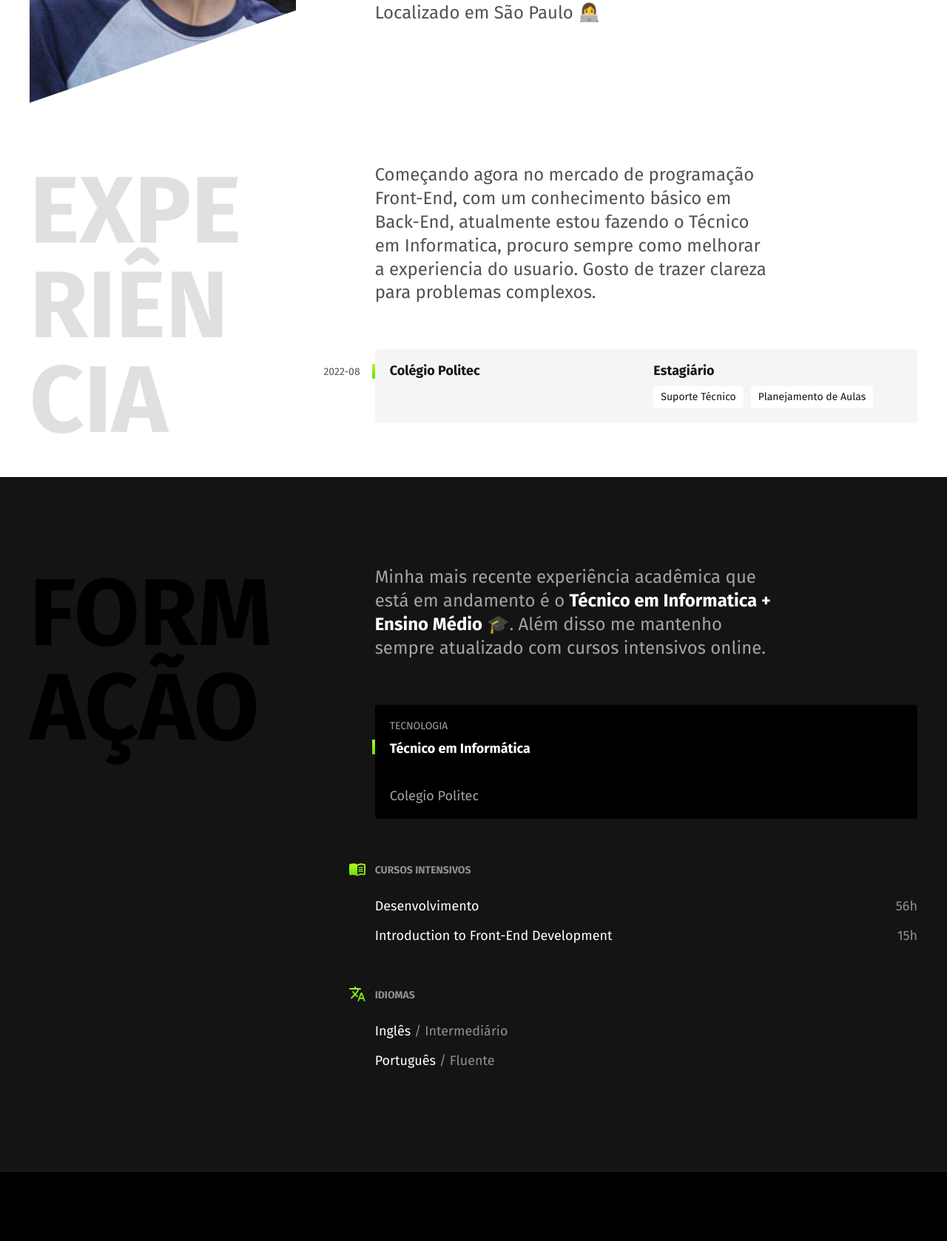
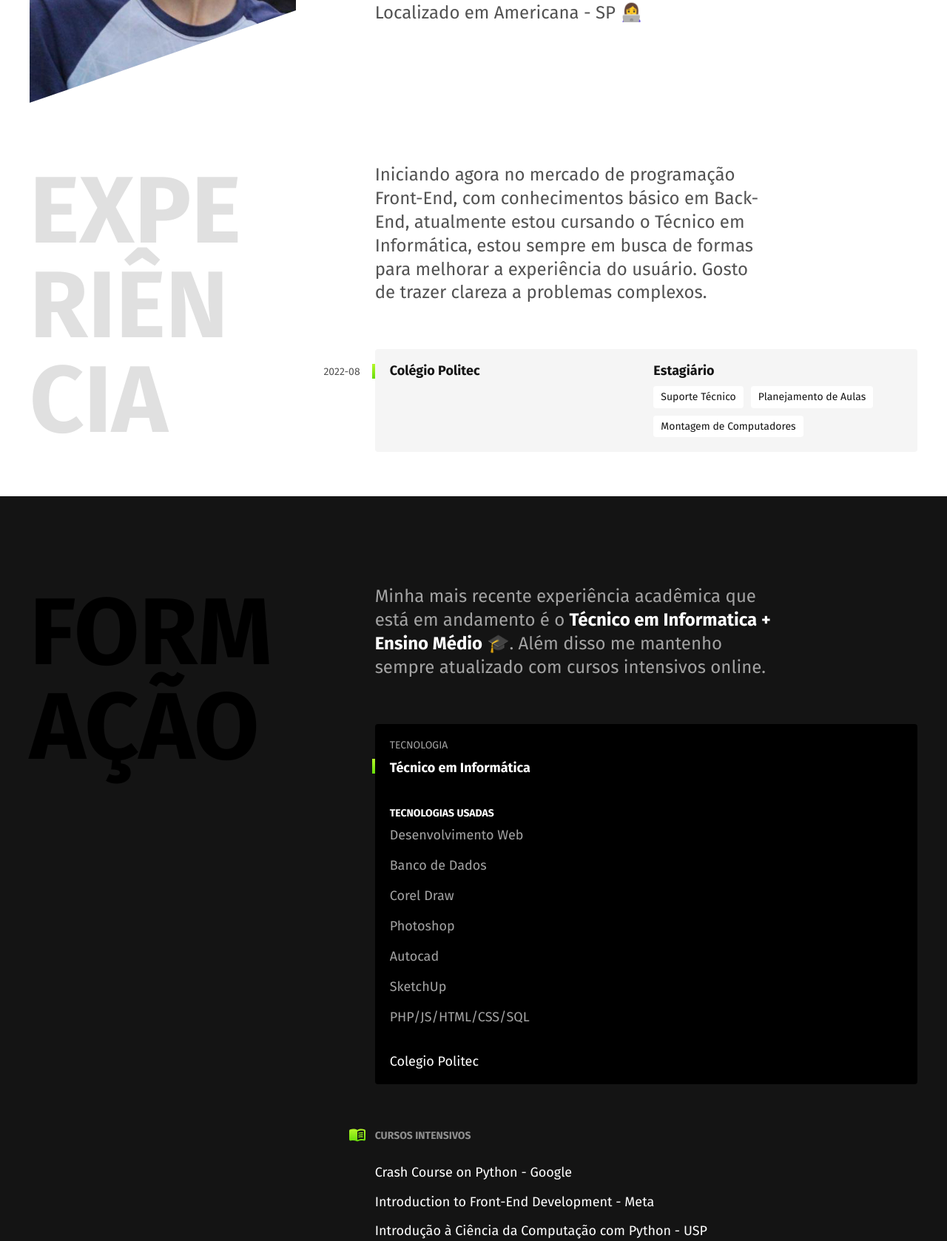
Before and after one commit to GabrielDenardi/portfolio, a plain HTML site: page index.html in a window 1280 px wide. Shown: the part 561-2239 px from the top of the page at 74% size. Drawn offline with Linux system fonts and the light colour scheme.

Commit message:
Add files via upload

```diff
--- a/index.html
+++ b/index.html
@@ -34,16 +34,16 @@
     <img src="img/foto2.jpg" alt="foto_perfil" width="360" height="520">
     <div>
       <h1>Desenvolvedor<br>Front End &<br>Back End</h1>
-      <p>Localizado em São Paulo 👩‍💻</p>
+      <p>Localizado em Americana - SP 👩‍💻</p>
     </div>
   </main>
 
   <section class="experiencia" id="experiencia" aria-label="Experiência">
     <h2 class="subtitulo">Experiência</h2>
     <div>
-      <p class="experiencia-texto">Começando agora no mercado de programação Front-End, com um conhecimento básico em
-        Back-End, atualmente estou fazendo o Técnico em Informatica, procuro sempre como melhorar a experiencia do
-        usuario. Gosto de trazer clareza para problemas complexos.</p>
+      <p class="experiencia-texto">Iniciando agora no mercado de programação Front-End, com conhecimentos básico em Back-End,
+        atualmente estou cursando o Técnico em Informática, estou sempre em busca de formas para melhorar a experiência do usuário.
+        Gosto de trazer clareza a problemas complexos.</p>
 
 
 
@@ -55,6 +55,7 @@
         <ul class="empresa-habilidades">
           <li>Suporte Técnico</li>
           <li>Planejamento de Aulas</li>
+          <li>Montagem de Computadores</li>
         </ul>
       </div>
 
@@ -75,7 +76,15 @@
           <li class="faculdade">
             <span class="faculdade-tipo">Tecnologia</span>
             <h3 class="faculdade-curso">Técnico em Informática</h3>
-            <span class="faculdade-instituicao">Colegio Politec </span>
+            <span style="color: white; font-weight: bold;" class="faculdade-tipo"> Tecnologias Usadas</span>
+            <span class="faculdade-instituicao"> Desenvolvimento Web</span> <br>
+            <span class="faculdade-instituicao"> Banco de Dados</span> <br>
+            <span  class="faculdade-instituicao"> Corel Draw</span> <br>
+            <span class="faculdade-instituicao"> Photoshop</span> <br>
+            <span class="faculdade-instituicao"> Autocad</span> <br>
+            <span class="faculdade-instituicao"> SketchUp</span> <br>
+            <span class="faculdade-instituicao"> PHP/JS/HTML/CSS/SQL</span> <br><br>
+            <span style="color: white;" class="faculdade-instituicao">Colegio Politec </span>
           </li>
 
         </ul>
@@ -84,8 +93,10 @@
           <div class="cursos">
             <h3>Cursos Intensivos</h3>
             <ul>
-              <li>Desenvolvimento <span>56h</span></li>
-              <li>Introduction to Front-End Development <span>15h</span></li>
+              <li>Crash Course on Python - Google</li>
+              <li>Introduction to Front-End Development - Meta </li>
+              <li>Introdução à Ciência da Computação com Python - USP</li>
+              <li>Google Cloud Fundamentals: Core Infrastructure - Google Cloud</li>
             </ul>
           </div>
           <div class="idiomas">
@@ -107,7 +118,7 @@
         conversa 👋</p>
       <ul class="footer-contato">
         <li>gab.denardi06@gmail.com</li>
-        <li>+55 19 989715342</li>
+        <li> <a href="https://api.whatsapp.com/send?phone=5519989715342&text=Ol%C3%A1%20queria%20entrar%20em%20contato%20com%20voc%C3%AA.">+55 19 989715342</a></li>
         <li><a href="https://www.instagram.com/gabriel_denardi_/">@instagram</a> <a
             href="https://www.behance.net/gabrieldenardi">@behance</a></li>
         <li><a href="https://www.linkedin.com/in/gabriel-denardi-0242b6230/">@linkedIn</a></li>
@@ -120,9 +131,9 @@
 
     document.querySelectorAll('nav ul li a').forEach(link => {
       link.addEventListener('click', e => {
-        e.preventDefault(); // Impede o comportamento padrão do link
+        e.preventDefault();
 
-        const targetId = link.getAttribute('href').substring(1); // Remove o "#" do href
+        const targetId = link.getAttribute('href').substring(1);
         const targetElement = document.getElementById(targetId);
 
         if (targetElement) {
```
